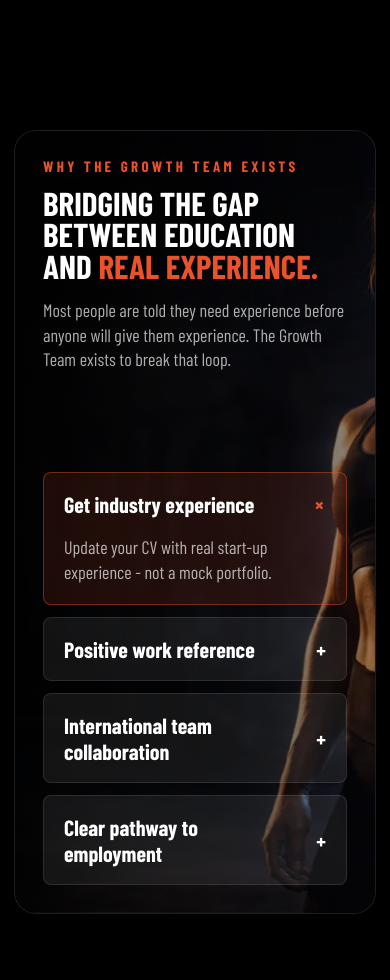
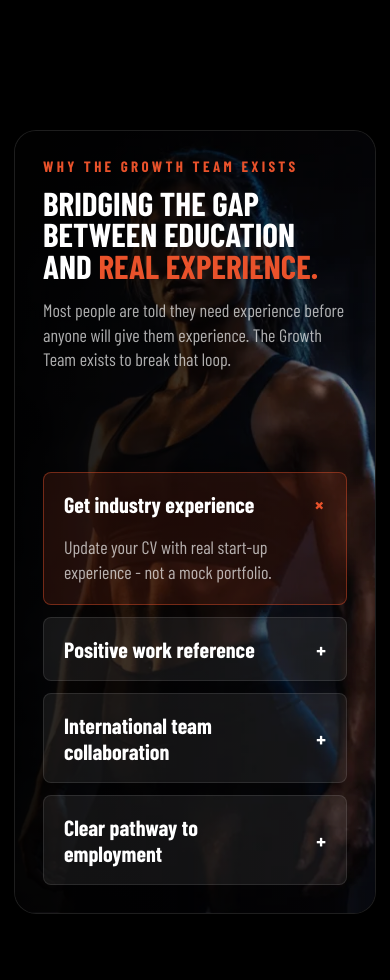
Before and after one commit to rafeed-iconfitness/icontraining-teamsite, a website: page index.html in a window 390 px wide. Shown: the part 2100-3080 px from the top of the page. Drawn offline with nearby package versions, Linux system fonts and the light colour scheme; a web font is replaced by a local one.

Commit message:
Update index.html

```diff
--- a/index.html
+++ b/index.html
@@ -1731,7 +1731,8 @@
           grid-template-columns: 1fr;
         }
         .feature-panel::before {
-          background-position: center center;
+          /* Shifts the focal point to bring her into the center of the box */
+          background-position: 80% center;
         }
 
         .feature-copy,
```
